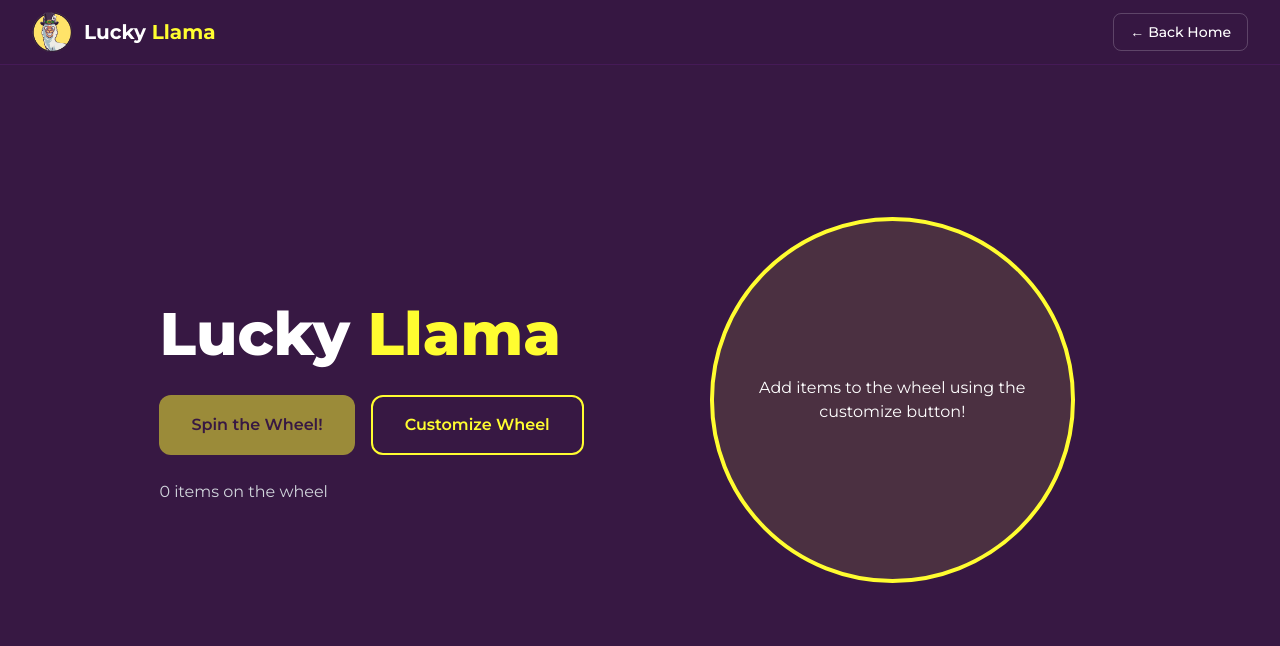
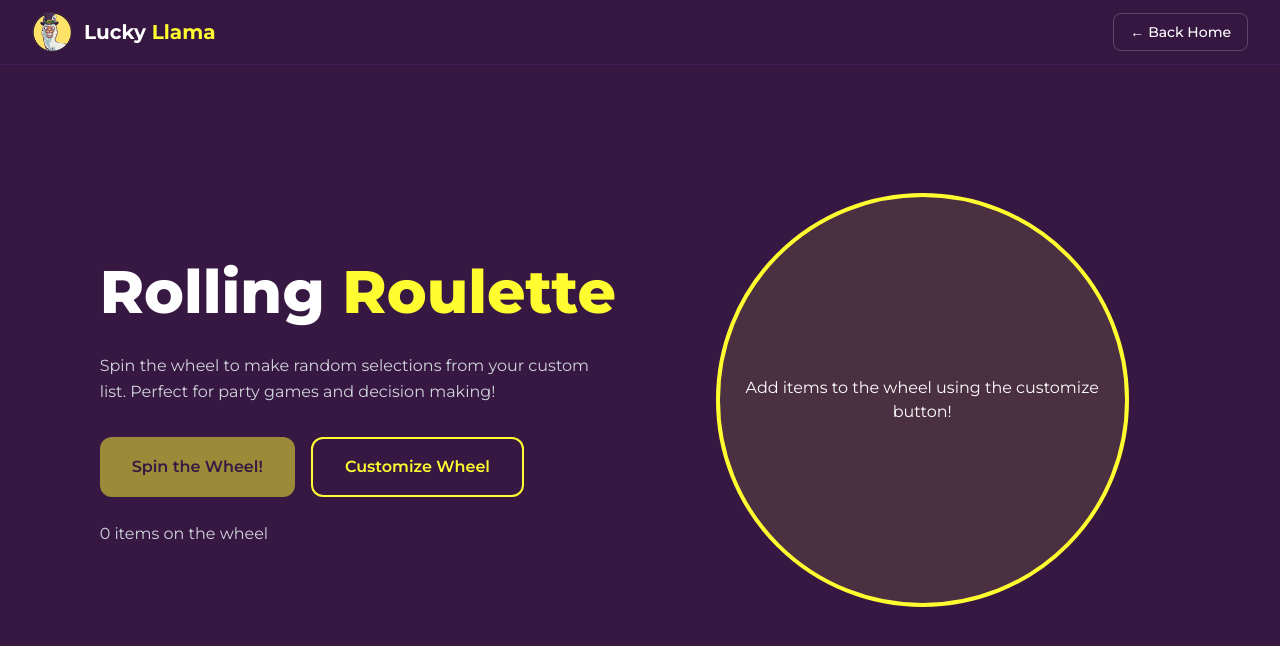
Before and after one commit to elijah-alonzo/lucky-llama, a Next.js app: page /roulette in a window 1280 px wide. Shown: the top 646 px of the page. Built offline with nearby package versions, Linux system fonts and the light colour scheme.

Commit message:
Fixed Roullete Title and Decription

```diff
--- a/app/roulette/page.tsx
+++ b/app/roulette/page.tsx
@@ -73,9 +73,12 @@ export default function Roulette() {
             {/* Left Content */}
             <div className="text-left w-full max-w-xl mx-auto">
               <h1 className="text-4xl md:text-6xl font-extrabold mb-6 leading-tight">
-                <span className="text-white">Lucky </span>
-                <span style={{ color: '#fffd30' }}>Llama</span>
+                <span className="text-white">Rolling </span>
+                <span style={{ color: '#fffd30' }}>Roulette</span>
               </h1>
+              <p className="text-base text-gray-300 mb-8 max-w-lg leading-relaxed">
+                Spin the wheel to make random selections from your custom list. Perfect for party games and decision making!
+              </p>
 
               <div className="flex flex-col sm:flex-row gap-4 mb-6">
                 <button
```
